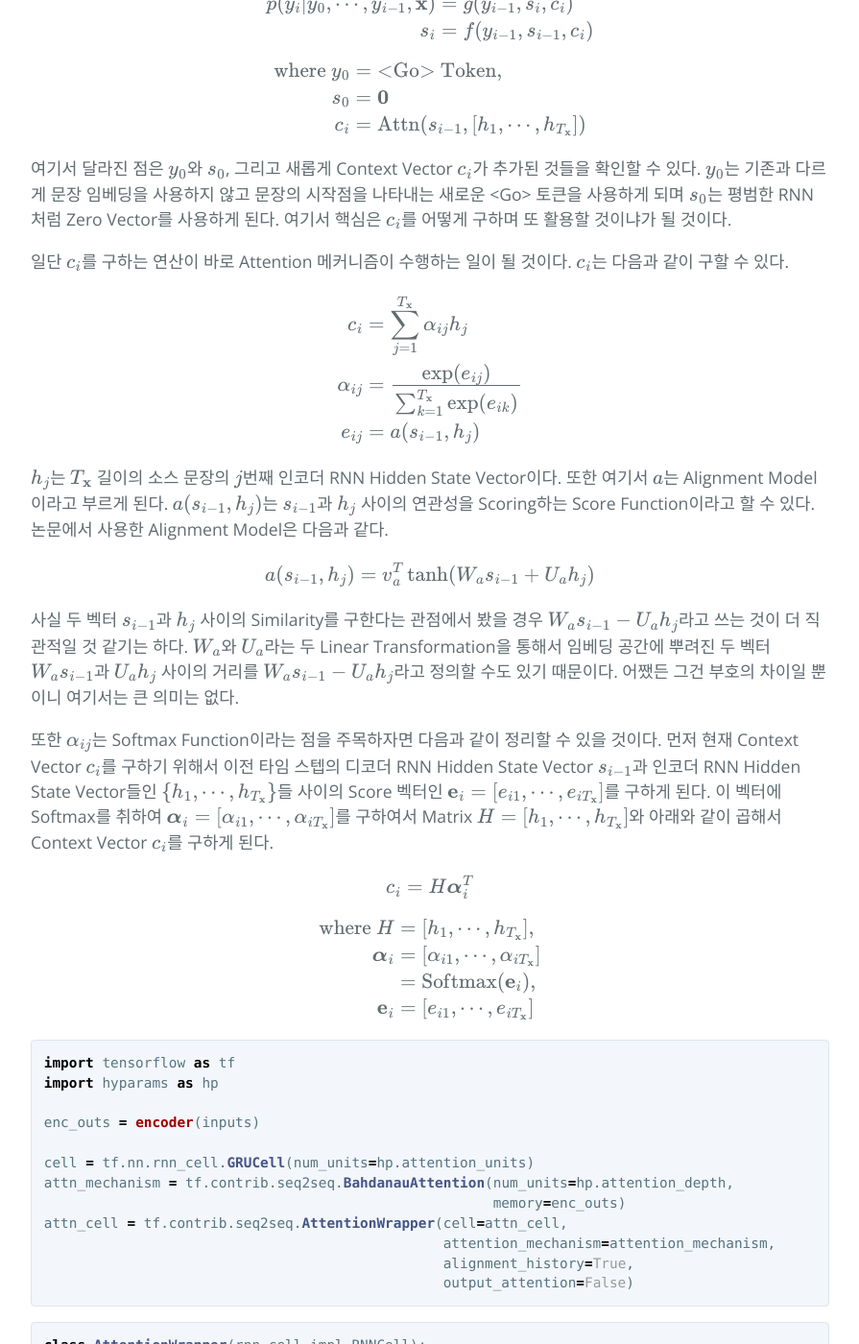
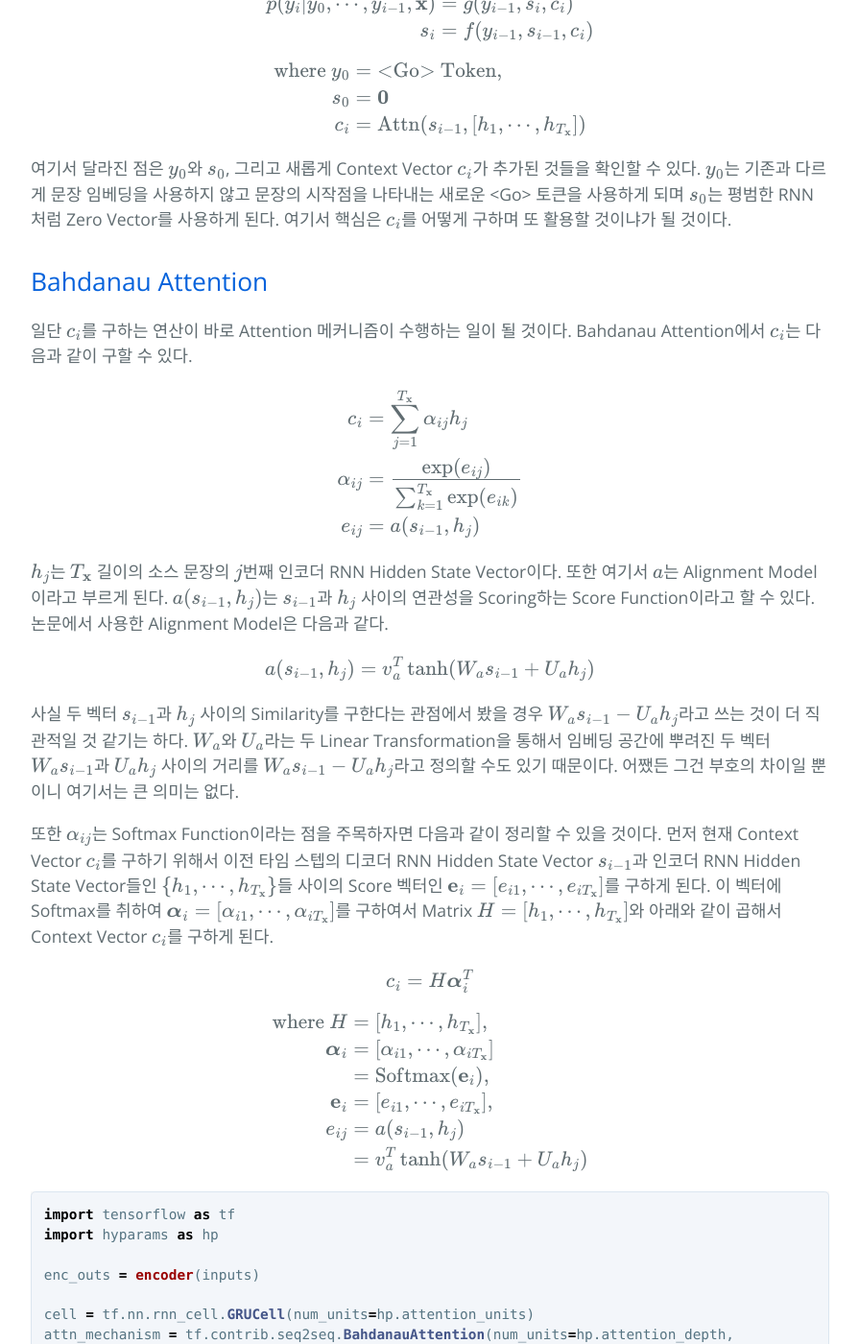
Before and after one commit to hcnoh/hcnoh.github.io, a Jekyll site: the page built from _posts/2018-12-11-bahdanau-attention.md, in a window 1280 px wide and 1400 px high, scrolled down 2688 px. Shown: the whole window at 96% size, without its empty margins (192-1087 px from the left). Built offline with Jekyll 4.4.1, drawn with Linux system fonts in a browser that asks for light colours; formulas are drawn with MathJax 3; comment, search, counter and statistics services are not loaded; some of the changed text lies outside the part shown.

Commit message:
Update 2018-12-11-bahdanau-attention.md

```diff
--- a/_posts/2018-12-11-bahdanau-attention.md
+++ b/_posts/2018-12-11-bahdanau-attention.md
@@ -67,7 +67,7 @@ $$
 
 디코더의 역할은 인코더가 생성한 소스 문장의 임베딩 벡터를 이용하여 타겟 언어의 문장으로 번역된 타겟 문장을 생성하는 것이다. 그렇다면 인코더의 역할은 소스 문장을 적절한 임베딩 벡터로 변환하는 것이라고 할 수 있다. 인코더도 마찬가지로 RNN 구조를 가지고 있으며 기본적으로 문장 임베딩은 소스 문장의 마지막 입력인 \<EOS\>, 즉 End of Sentence가 입력된 마지막 출력 벡터를 문장 임베딩 벡터로 사용하게 된다. 또한 마지막 타임 스텝의 인코더 RNN Hidden State Vector $$h_{T_{\mathbf{x}}}$$는 디코더의 첫번째 타임 스텝의 Hidden State Vector $$s_0$$로 들어가게 된다.
 
-## 기존 Encoder-Decoder 모델의 단점
+## 기존 Encoder-Decoder 모델의 단점: Attention Mechanism으로 극복
 이러한 기존 모델의 단점은 Bahdanau Attention 논문에서 주장하는대로 문장 임베딩을 고정된 길이로만 해야 한다는 점이다. 이 경우 짧은 문장에서는 큰 문제가 없을 수도 있지만 문장이 길어질수록 더 많은 정보를 고정된 길이로 더 많이 압축해야 하기 때문에 정보의 손실이 있다는 점이 가장 큰 문제라고 볼 수 있다. 추가적으로 RNN 특유의 Long Term Dependency 문제가 발생할 수도 있겠지만 이건 인코더 RNN을 Bidirectional로 구성하면 해결할 수 있는 문제라 여기서는 따로 언급하지 않도록 하겠다.
 
 어쨌든 결과적으로 Attention 메커니즘을 통한 보완이 가능하다고 주장한다. Attention 메커니즘을 이용하면 인코더가 고정된 길이의 문장 임베딩을 할 필요가 없으며 소스 문장의 벡터의 시퀀스를 이용하여 디코더가 디코딩이 가능하게 된다. 따라서 문장의 길이에 관계없이 Dynamic하게 정보를 인코딩이 가능하게 된다. Attention 메커니즘을 이용하여 조건부 확률 모델 $$p(y_i \vert y_0,\cdots, y_{i-1}, \mathbf{x})$$를 모델링하면 아래와 같다.
@@ -89,7 +89,8 @@ $$
 
 여기서 달라진 점은 $$y_0$$와 $$s_0$$, 그리고 새롭게 Context Vector $$c_i$$가 추가된 것들을 확인할 수 있다. $$y_0$$는 기존과 다르게 문장 임베딩을 사용하지 않고 문장의 시작점을 나타내는 새로운 \<Go> 토큰을 사용하게 되며 $$s_0$$는 평범한 RNN처럼 Zero Vector를 사용하게 된다. 여기서 핵심은 $$c_i$$를 어떻게 구하며 또 활용할 것이냐가 될 것이다.
 
-일단 $$c_i$$를 구하는 연산이 바로 Attention 메커니즘이 수행하는 일이 될 것이다. $$c_i$$는 다음과 같이 구할 수 있다.
+## Bahdanau Attention
+일단 $$c_i$$를 구하는 연산이 바로 Attention 메커니즘이 수행하는 일이 될 것이다. Bahdanau Attention에서 $$c_i$$는 다음과 같이 구할 수 있다.
 
 $$
 \begin{align*}
@@ -118,7 +119,9 @@ $$
 \text{where} \ H & = [h_1,\cdots, h_{T_{\mathbf{x}}}], \\
 \boldsymbol{\alpha}_i & = [\alpha_{i1}, \cdots, \alpha_{iT_{\mathbf{x}}}] \\
 & = \text{Softmax}(\mathbf{e}_i), \\
-\mathbf{e}_i & = [e_{i1}, \cdots, e_{iT_{\mathbf{x}}}]
+\mathbf{e}_i & = [e_{i1}, \cdots, e_{iT_{\mathbf{x}}}], \\
+e_{ij} & = a(s_{i-1}, h_j) \\
+& = v_a^T \tanh(W_a s_{i-1} + U_a h_j)
 \end{align*}
 $$
 
```
